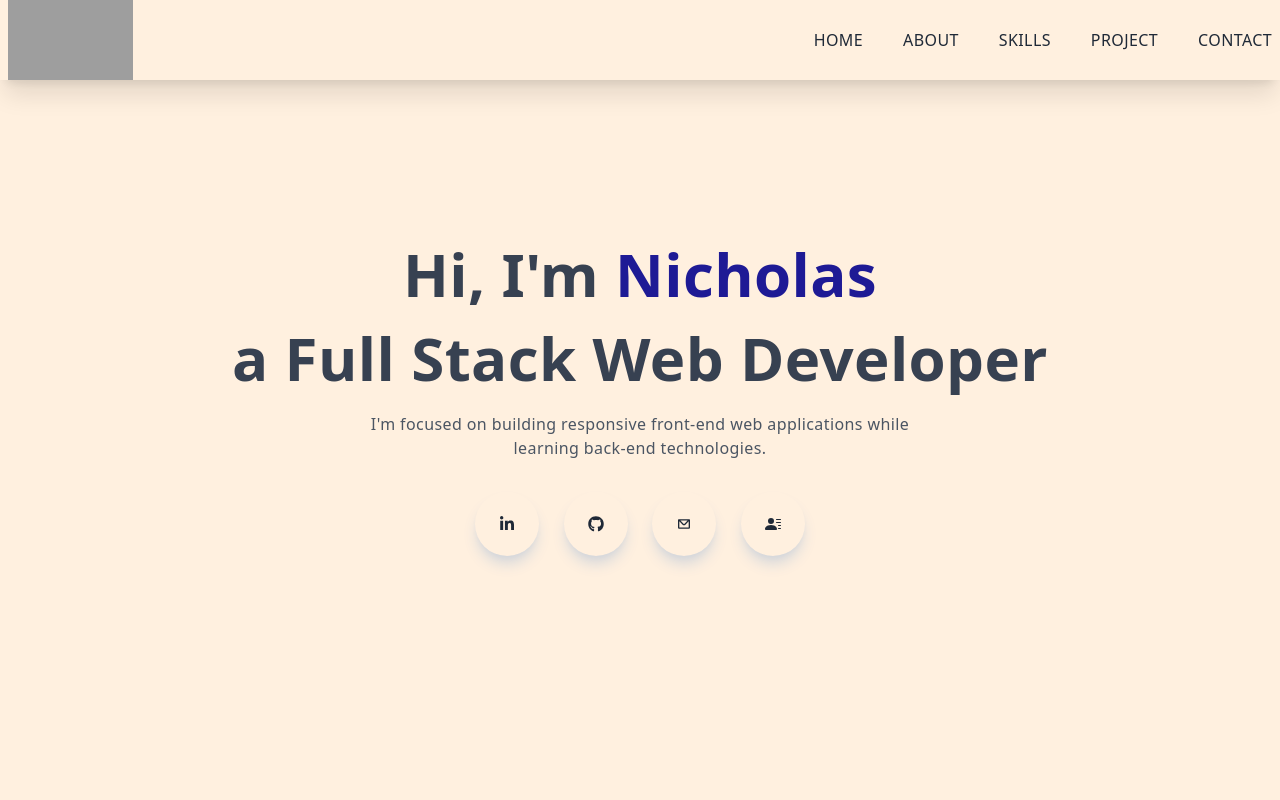
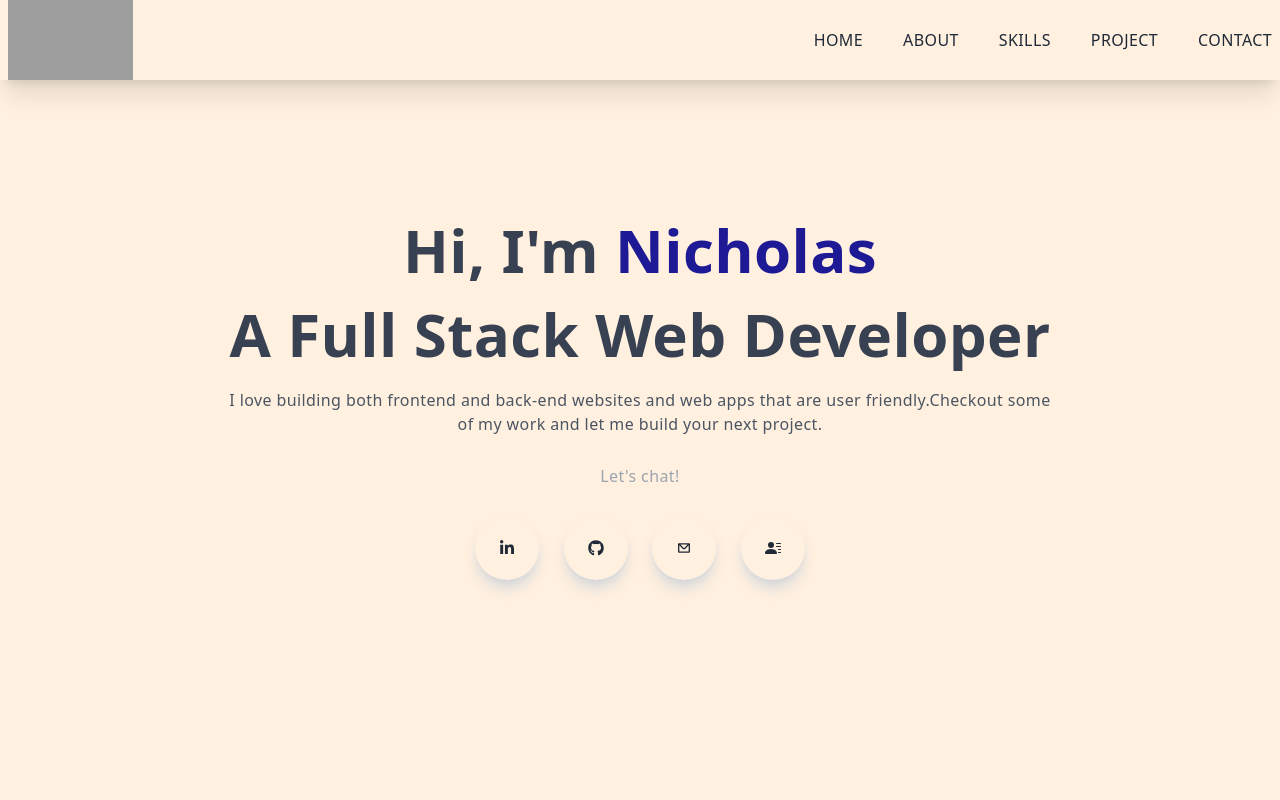
Before and after one commit to Mutalenic/my_personal_portfolio, a Next.js app: page / in a window 1280 px wide. Shown: the top 800 px of the page. Built offline with nearby package versions, Linux system fonts and the light colour scheme; grey boxes are pictures that could not be loaded.

Commit message:
Update Hero component

```diff
--- a/components/Hero.jsx
+++ b/components/Hero.jsx
@@ -2,7 +2,6 @@ import React from "react";
 import { FaLinkedinIn, FaGithub } from "react-icons/fa";
 import { BsFillPersonLinesFill } from "react-icons/bs";
 import { CgMail } from "react-icons/cg";
-// import CgMail from "react-icons/cg";
 
 function Hero() {
   return (
@@ -12,11 +11,15 @@ function Hero() {
           <h1 className="py-4 text-gray-700">
             Hi, I&#39;m <span className="text-[#1e1a95]">Nicholas</span>
           </h1>
-          <h1 className="py-2 text-gray-700">a Full Stack Web Developer</h1>
+          <h1 className="py-2 text-gray-700">A Full Stack Web Developer</h1>
           <p className="py-4 text-gray-600 sm:max-w-[70%] m-auto">
-            I&#39;m focused on building responsive front-end web applications
-            while learning back-end technologies.
+            I love building both frontend and back-end websites and web apps
+            that are user friendly.Checkout some of my work and let me build
+            your next project.
           </p>
+          <div className="py-3 text-gray-400">
+            <p>Let&#39;s chat!</p>
+          </div>
           <div className="flex items-center justify-between max-w-[330px] m-auto py-4">
             <div className="rounded-full shadow-lg shadow-gray-300 p-6 cursor-pointer hover:scale-110 ease-in duration-300">
               <FaLinkedinIn />
```
